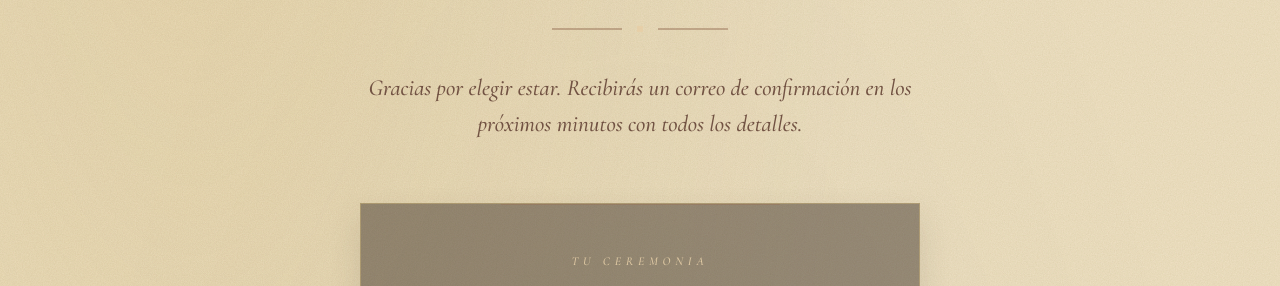
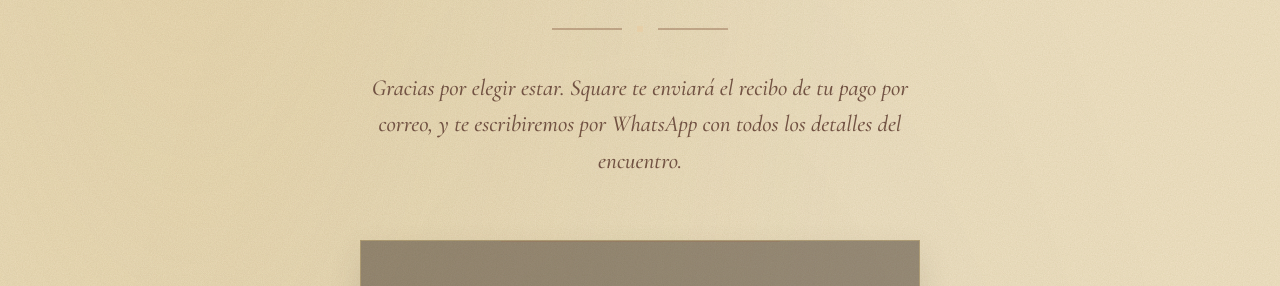
Before and after one commit to connectedpresence/alma-sonora, a website: page gracias.html in a window 1280 px wide. Shown: the part 508-794 px from the top of the page. Drawn offline with nearby package versions, Linux system fonts and the light colour scheme; a web font is replaced by a local one.

Commit message:
Gracias: honest confirmation copy

```diff
--- a/gracias.html
+++ b/gracias.html
@@ -718,7 +718,7 @@ body::after{content:"";position:fixed;inset:0;z-index:99;pointer-events:none;opa
     </div>
 
     <p class="gracias-lead fade-up d3">
-      Gracias por elegir estar. Recibirás un correo de confirmación en los próximos minutos con todos los detalles.
+      Gracias por elegir estar. Square te enviará el recibo de tu pago por correo, y te escribiremos por WhatsApp con todos los detalles del encuentro.
     </p>
 
     <!-- Ceremony details card -->
```
